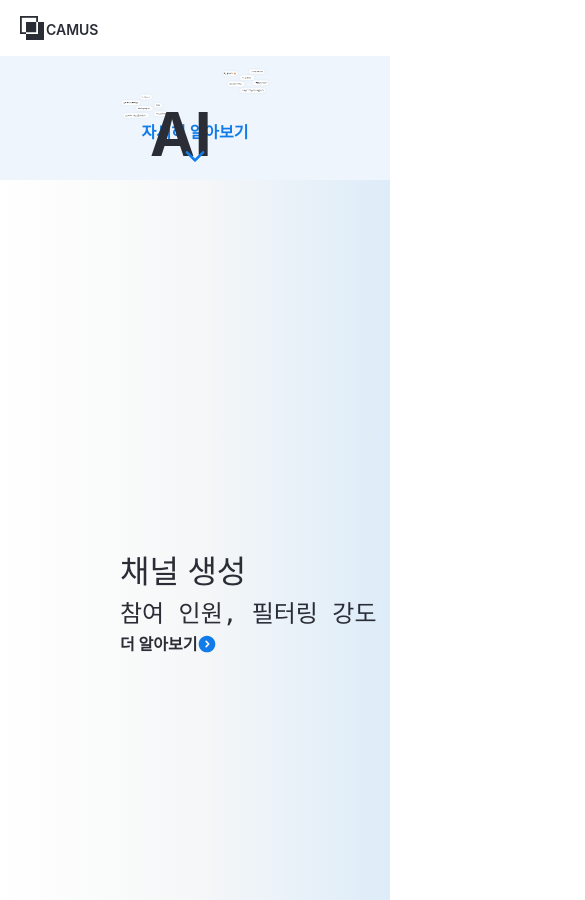
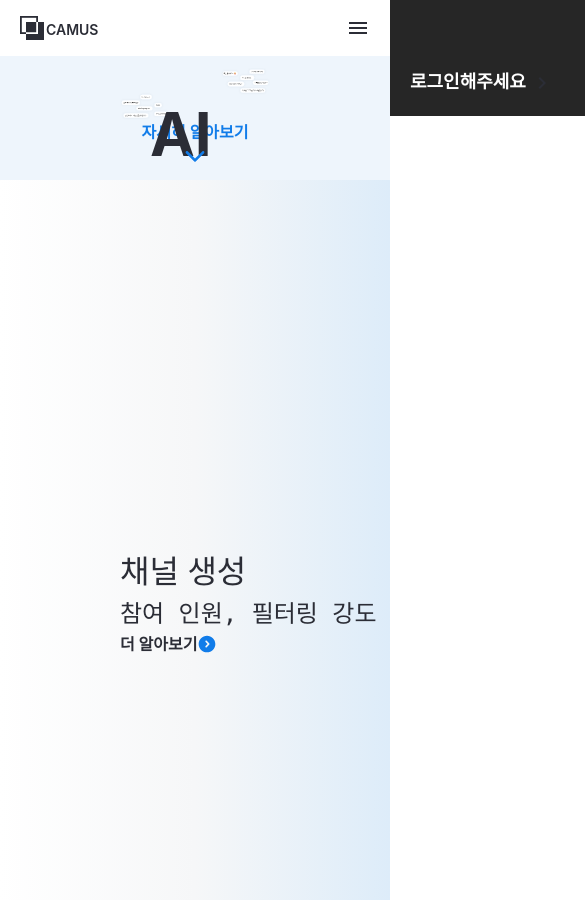
Before and after one commit to Camus-chat/frontend, a Next.js app: page / in a window 390 px wide. Shown: the top 900 px of the page, 585 px wide, since content can reach past the window. Built offline with nearby package versions, Linux system fonts and the light colour scheme; a web font is replaced by a local one.

Commit message:
:recycle: drawer 리팩토링 #4

```diff
--- a/src/components/Header/Drawer.tsx
+++ /dev/null
@@ -1,74 +0,0 @@
-'use client';
-
-import CloseIcon from '@mui/icons-material/Close';
-import ExpandMoreIcon from '@mui/icons-material/ExpandMore';
-import MenuIcon from '@mui/icons-material/Menu';
-import classNames from 'classnames';
-import Link from 'next/link';
-import { useState } from 'react';
-
-import styles from '@/components/Header/index.module.scss';
-import LoginMemberInfo from '@/components/Header/LoginMemberInfo';
-
-interface Props {
-  navItems: Navigation[];
-  signedIn: boolean;
-  loginMemberInfo: MemberInfo;
-}
-
-const Drawer = ({ navItems, signedIn, loginMemberInfo }: Props) => {
-  const [drawerOpen, setDrawerOpen] = useState(false);
-
-  return (
-    <>
-      <button
-        type='button'
-        className={styles.openDrawer}
-        onClick={() => setDrawerOpen(true)}
-      >
-        <MenuIcon />
-      </button>
-
-      {drawerOpen && (
-        <div
-          className={classNames(styles.drawerWrapper, {
-            [styles.signedIn]: signedIn,
-          })}
-        >
-          <div className={styles.drawer}>
-            <div className={styles.closeBox}>
-              <button
-                type='button'
-                className={styles.closeDrawer}
-                onClick={() => setDrawerOpen(false)}
-              >
-                <CloseIcon />
-              </button>
-            </div>
-            <div className={styles.loginBox}>
-              {!signedIn && (
-                <Link href='/login'>
-                  로그인해주세요
-                  <ExpandMoreIcon />
-                </Link>
-              )}
-              <LoginMemberInfo signedIn={signedIn} info={loginMemberInfo} />
-            </div>
-            {navItems.map((item) => (
-              <Link key={item.key} href={item.path} className={styles.nav}>
-                {item.name}
-              </Link>
-            ))}
-            {!signedIn && (
-              <Link href='/signup' className={styles.nav}>
-                회원가입
-              </Link>
-            )}
-          </div>
-        </div>
-      )}
-    </>
-  );
-};
-
-export default Drawer;
--- /dev/null
+++ b/src/features/drawer/index.ts
@@ -0,0 +1,3 @@
+export { default as DrawerOpen } from './ui/open-button';
+export { default as DrawerClose } from './ui/close-button';
+export { default as Drawer } from './ui';
--- /dev/null
+++ b/src/features/drawer/store/open.ts
@@ -0,0 +1,16 @@
+import { create } from 'zustand';
+
+interface drawerState {
+  open: boolean;
+}
+
+interface drawerAction {
+  openDrawer: () => void;
+  closeDrawer: () => void;
+}
+
+export const useDrawerStore = create<drawerState & drawerAction>((set) => ({
+  open: false,
+  openDrawer: () => set({ open: true }),
+  closeDrawer: () => set({ open: false }),
+}));
--- /dev/null
+++ b/src/features/drawer/ui/close-button.tsx
@@ -0,0 +1,25 @@
+'use client';
+
+import CloseIcon from '@mui/icons-material/Close';
+
+import { useDrawerStore } from '@/features/drawer/store/open';
+
+interface Props {
+  className?: string;
+}
+
+const Open = ({ className }: Props) => {
+  const closeDrawer = useDrawerStore((state) => state.closeDrawer);
+
+  return (
+    <button
+      className={`flex items-center ${className}`}
+      type='button'
+      onClick={closeDrawer}
+    >
+      <CloseIcon className='bg-inherit fill-inherit' />
+    </button>
+  );
+};
+
+export default Open;
--- /dev/null
+++ b/src/features/drawer/ui/index.tsx
@@ -0,0 +1,35 @@
+'use client';
+
+import type { ReactNode } from 'react';
+
+import { useDrawerStore } from '../store/open';
+
+interface Props {
+  children: ReactNode;
+  className?: string;
+}
+
+const Drawer = ({ children, className }: Props) => {
+  const { open, closeDrawer } = useDrawerStore((state) => state);
+
+  const translateX = open ? 'translate-x-0' : 'translate-x-full';
+
+  return (
+    <>
+      <aside
+        className={`${translateX} transition-transform z-50 absolute top-0 right-0 w-[300px] h-full flex flex-col ${className}`}
+      >
+        {children}
+      </aside>
+      {open && (
+        <div
+          className={`fixed top-0 left-0 z-40 size-full bg-black bg-opacity-50 md:hidden ${className}`}
+          role='presentation'
+          onClick={closeDrawer}
+        />
+      )}
+    </>
+  );
+};
+
+export default Drawer;
--- /dev/null
+++ b/src/features/drawer/ui/open-button.tsx
@@ -0,0 +1,25 @@
+'use client';
+
+import MenuIcon from '@mui/icons-material/Menu';
+
+import { useDrawerStore } from '@/features/drawer/store/open';
+
+interface Props {
+  className?: string;
+}
+
+const Open = ({ className }: Props) => {
+  const openDrawer = useDrawerStore((state) => state.openDrawer);
+
+  return (
+    <button
+      className={`flex items-center ${className}`}
+      type='button'
+      onClick={openDrawer}
+    >
+      <MenuIcon />
+    </button>
+  );
+};
+
+export default Open;
--- /dev/null
+++ b/src/widgets/header/ui/drawer-item/login.tsx
@@ -0,0 +1,17 @@
+'use client';
+
+import ExpandMoreIcon from '@mui/icons-material/ExpandMore';
+import Link from 'next/link';
+
+const Login = () => {
+  return (
+    <span className='p-5 bg-transparent w-full'>
+      <Link href='/login' className='bg-transparent text-white'>
+        로그인해주세요
+        <ExpandMoreIcon className='fill-white ml-1 -rotate-90 bg-transparent' />
+      </Link>
+    </span>
+  );
+};
+
+export default Login;
--- a/src/widgets/header/ui/index.tsx
+++ b/src/widgets/header/ui/index.tsx
@@ -1,6 +1,8 @@
+import { Drawer, DrawerClose, DrawerOpen } from '@/features/drawer';
 import Login from '@/features/login';
 import { useNavigationBar } from '@/features/nav-bar';
 
+import DrawerLogin from './drawer-item/login';
 import NaviationBelt from './nav-belt';
 
 interface Props {
@@ -14,11 +16,18 @@ const Header = ({ business }: Props) => {
     <header>
       <NaviationBelt business={!!business} />
       <NavigationBar>
-        <div className='size-full flex items-center max-md:hidden'>
+        <span className='size-full flex items-center max-md:hidden'>
           <NavigationMenu />
           <Login />
+        </span>
+        <DrawerOpen className='md:hidden ml-auto' />
+      </NavigationBar>
+      <Drawer className='text-lg font-semibold md:hidden'>
+        <div className='flex flex-col items-end bg-neutral-800'>
+          <DrawerClose className='m-3 fill-white bg-transparent' />
+          <DrawerLogin />
         </div>
-      </NavigationBar>
+      </Drawer>
     </header>
   );
 };
```
